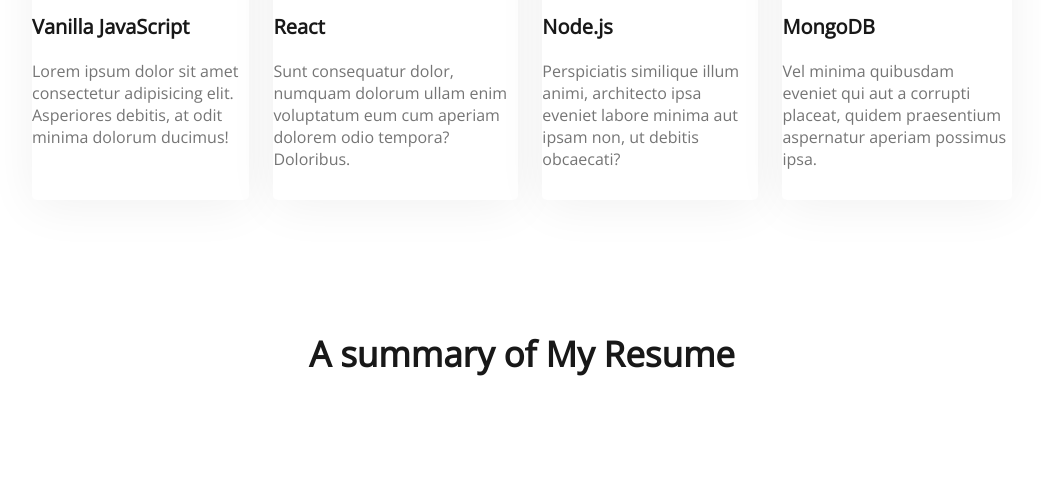
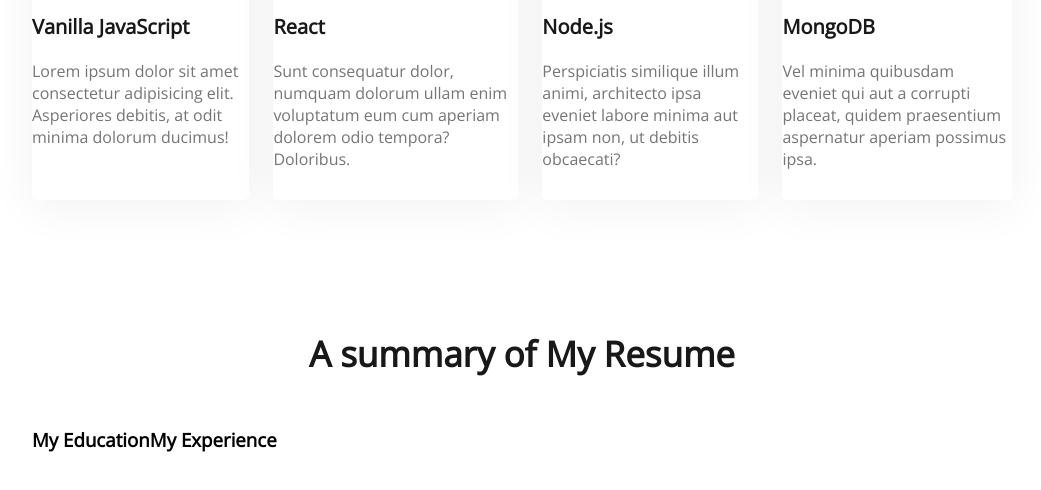
Before and after one commit to samudraon/developer-portfolio, a plain HTML site: page index.html in a window 1280 px wide. Shown: the part 1768-2258 px from the top of the page, without its empty margins (118-1159 px from the left). Drawn offline with nearby package versions, Linux system fonts and the light colour scheme.

Commit message:
resume content added

```diff
--- a/index.html
+++ b/index.html
@@ -85,7 +85,14 @@
         <!-- Resume Section -->
         <section class="resume">
             <h3 class="section-title">A summary of My Resume</h3>
-
+            <div class="resume-content">
+                <div>
+                    <h3 class="resume-title">My Education</h3>
+                </div>
+                <div>
+                    <h3 class="resume-title">My Experience</h3>
+                </div>
+            </div>
         </section>
     </main>
     <footer>
--- a/styles/portfolio.css
+++ b/styles/portfolio.css
@@ -79,7 +79,8 @@ main {
     margin: 0 auto;
     padding: 130px 150px;
 }
-section{
+
+section {
     margin-top: 130px;
 }
 
@@ -168,3 +169,6 @@ tr {
 }
 
 /* Resume Styles */
+.resume-content{
+    display: flex;
+}
```
